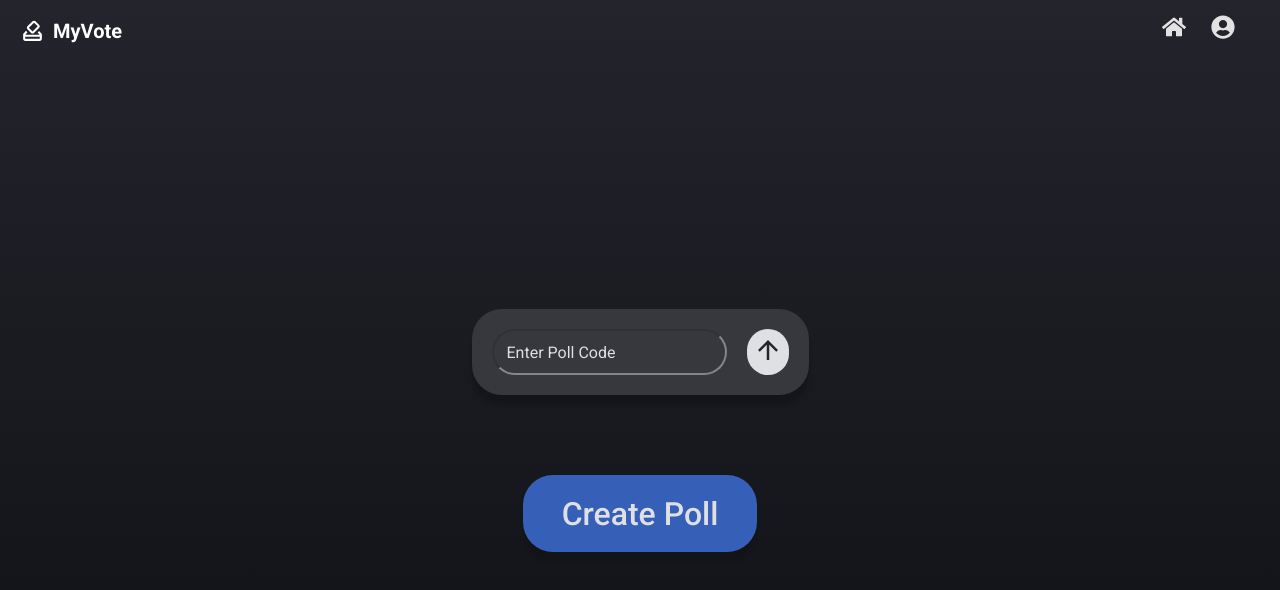
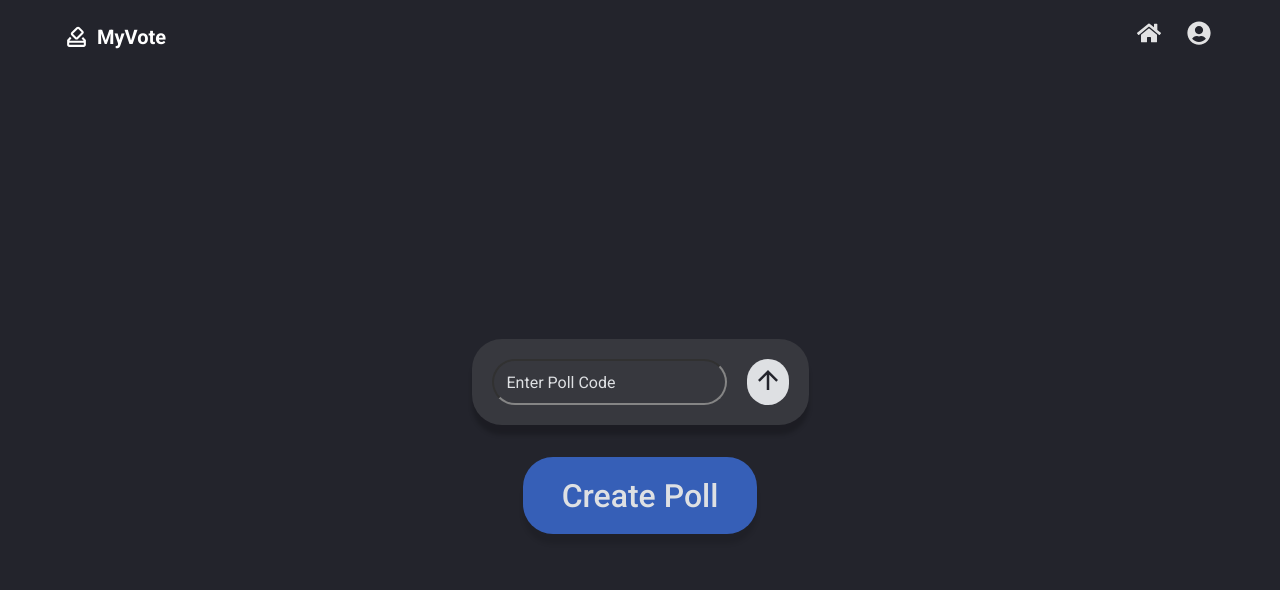
Before and after one commit to JohnLun/MyVote, a React (Vite) app in the folder myvote.client/: page / in a window 1280 px wide. Shown: the top 590 px of the page. Built offline with nearby package versions, Linux system fonts and the light colour scheme; no server answers.

Commit message:
logan helped restructure the styling

```diff
--- a/myvote.client/src/components/Header.css
+++ b/myvote.client/src/components/Header.css
@@ -1,14 +1,12 @@
 .header {
-
-    top: 0;
+    /* top: 0; */
     /* width: 98%; */
-
     display: flex;
     justify-content: space-between; /* Ensures left and right alignment */
     align-items: center;
-    padding: 10px 20px;
-
-    z-index: 1000;
+    padding: 1rem 4rem;
+    /* z-index: 1000; */
+    /* margin-bottom: 2rem; */
 }
 
 .header-title {
@@ -21,7 +19,7 @@
 
 .home-icon{
     padding: 5px;
-    margin-right: 15px;
+    /* margin-right: 15px; */
     cursor: pointer;
     transition: transform 0.3s ease;
 }
@@ -31,7 +29,7 @@
 
 .header-icon{
     padding: 5px;
-    margin-right: 20px;
+    /* margin-right: 20px; */
     cursor: pointer;
     transition: transform 0.3s ease;
 }
@@ -55,4 +53,5 @@
 .header-right {
     display: flex;
     align-items: center;
+    gap: 1rem;
 }
--- a/myvote.client/src/index.css
+++ b/myvote.client/src/index.css
@@ -1,6 +1,5 @@
 :root {
     font-family: 'Roboto', system-ui, Avenir, Helvetica, Arial, sans-serif;
-    /* font-family: 'Merriweather+Sans', system-ui, Avenir, Helvetica, Arial, sans-serif; */
     line-height: 1.5;
     font-weight: 400;
     color-scheme: dark;
@@ -12,9 +11,17 @@
     -moz-osx-font-smoothing: grayscale;
 }
 
+#root { width: 100%; }
+
 html {
   overflow-x: hidden;
   box-sizing: border-box;
+}
+
+*, *::before, *::after {
+  margin: 0;
+  padding: 0;
+  box-sizing: inherit;
 }
 
 a {
@@ -28,14 +35,26 @@ a:hover {
 
 body {
   margin: 0;
+}
+
+.main-container {
   display: flex;
+  flex-direction: column;
+  min-height: 100svh;
+}
 
+.main-content {
+  flex-grow: 1;
+  display: flex;
+  flex-direction: column;
+  /* justify-content: center; */
+  /* align-items: center; */
   width: 100%;
-  min-height: 100vh;
-  color: rgba(255, 255, 255, 0.87) !important;
-  background: linear-gradient(to top, #0f1013, #23242C);
+  /* height: 100%; */
+  padding: 2rem 4rem;
+}
 
-}
+
 
 h1 {
   font-size: 3.2em;
--- a/myvote.client/src/pages/LandingPage.css
+++ b/myvote.client/src/pages/LandingPage.css
@@ -1,28 +1,12 @@
-.main-container {
+.LandingPage {
+    flex: 1;
+    width: 100%;
+    height: 100%;
     display: flex;
     flex-direction: column;
     justify-content: center;
-    height: 100%;
-
-}
-
-th, td {
-    padding-left: 1rem;
-    padding-right: 1rem;
-}
-
-.main-content {
-    flex: 1;
-    display: flex;
-    flex-direction: column;
-    justify-content: center;
-    align-items: center;  /* Ensures child elements are centered */
-    width: 100%;
-
-}
-
-#root{
-    width: 100%;
+    align-items: center;
+    gap: 2rem;
 }
 
 .search-poll{
@@ -93,6 +77,5 @@ input:focus + .floating-label,
 .create-poll {
     display: flex;
     justify-content: center;
-    margin-top: 5rem;
 
 }
--- a/myvote.client/src/pages/LandingPage.jsx
+++ b/myvote.client/src/pages/LandingPage.jsx
@@ -19,7 +19,7 @@ function Home() {
     };
 
     return (
-        <>
+        <div className="LandingPage">
             {/* <h1>Search for a poll or create one below</h1> */}
             <div className="search-poll">
 
@@ -46,7 +46,7 @@ function Home() {
             <div className="create-poll">
                 <CreatePollButton />
             </div>
-        </>
+        </div>
     );
 }
 
--- a/myvote.client/src/pages/UserProfile.css
+++ b/myvote.client/src/pages/UserProfile.css
@@ -1,18 +1,9 @@
-.user-profile {
-    padding: 16px;
-    /* display: flex;
-    flex-direction: column; */
-
-}
-
 .poll-list {
     display: flex;
     flex-direction: column;
     align-items: center;
+    /* overflow-y: scroll; */
     /* height: 100svh; */
-}
-
-.headingtext {
 }
 
 .nav-tabs-status{
```
Also changed, not shown: myvote.client/src/App.jsx (line endings or trailing spaces), myvote.client/src/components/Header.jsx (line endings or trailing spaces).
